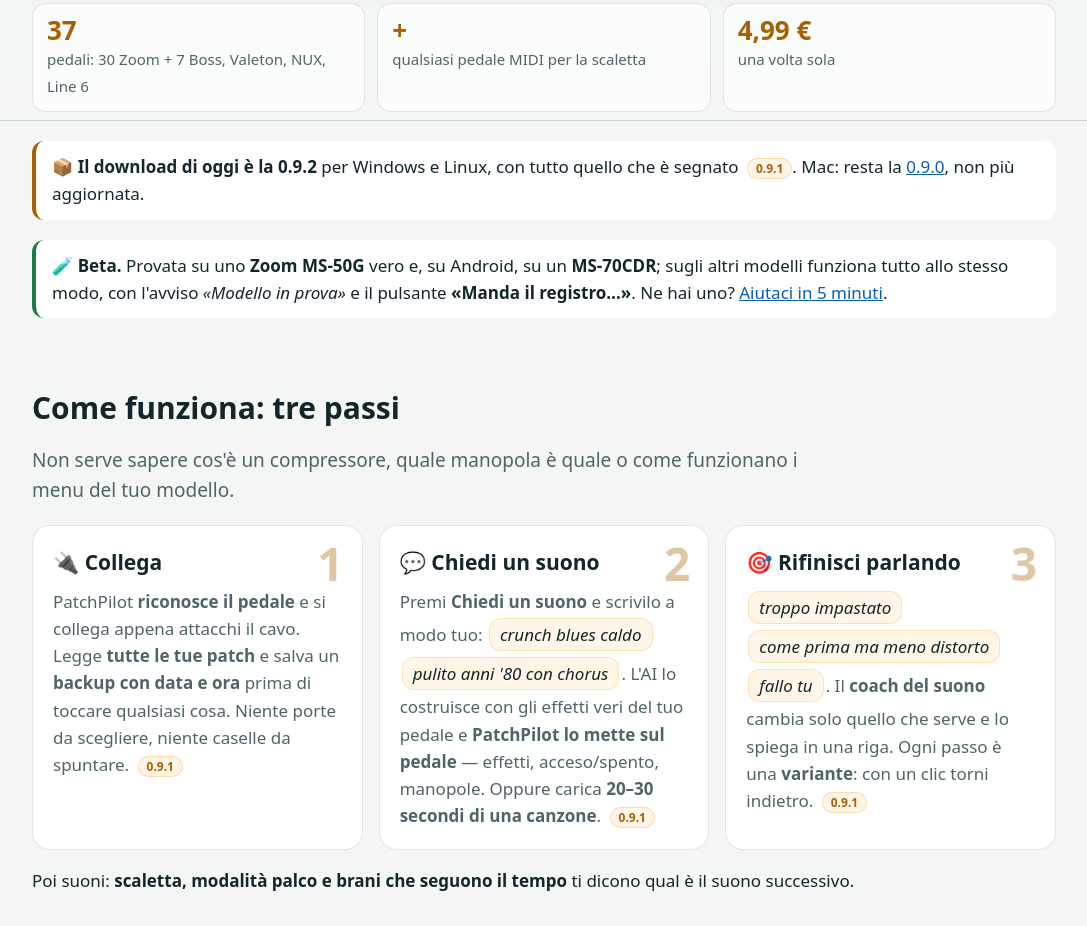
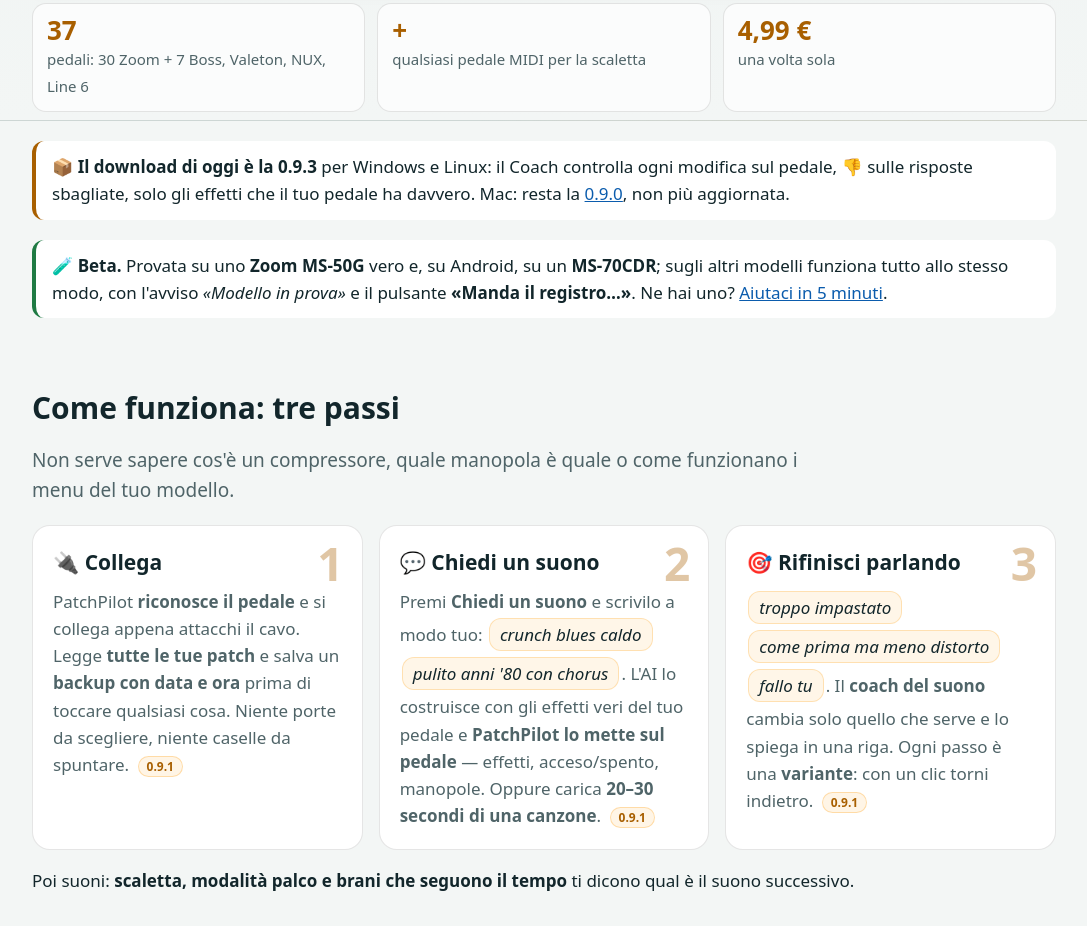
Before and after one commit to francescorizzo-cyber/patchpilot, a plain HTML site: page docs/it/index.html in a window 1280 px wide. Shown: the part 1278-2204 px from the top of the page, without its empty margins (96-1183 px from the left). Drawn offline with Linux system fonts and the light colour scheme.

Commit message:
Sito: download 0.9.3
Co-Authored-By: Claude Opus 5.5 <noreply@anthropic.com>
Claude-Session: https://claude.ai/code/session_016nMkwZNvanWj8WkSvaZa9V

```diff
--- a/docs/it/index.html
+++ b/docs/it/index.html
@@ -246,7 +246,7 @@ small,footer{color:var(--muted)}a{color:var(--blue)}footer{margin-top:3em;font-s
 <div class="stats"><div><b>37</b><span>pedali: 30 Zoom + 7 Boss, Valeton, NUX, Line 6</span></div><div><b>+</b><span>qualsiasi pedale MIDI per la scaletta</span></div><div><b>4,99 €</b><span>una volta sola</span></div></div>
 </div></div>
 <main>
-<p class="note">📦 <strong>Il download di oggi è la 0.9.2</strong> per Windows e Linux, con tutto quello che è segnato <span class="new">0.9.1</span>. Mac: resta la <a href="https://github.com/francescorizzo-cyber/patchpilot/releases/tag/v0.9.0">0.9.0</a>, non più aggiornata.</p>
+<p class="note">📦 <strong>Il download di oggi è la 0.9.3</strong> per Windows e Linux: il Coach controlla ogni modifica sul pedale, 👎 sulle risposte sbagliate, solo gli effetti che il tuo pedale ha davvero. Mac: resta la <a href="https://github.com/francescorizzo-cyber/patchpilot/releases/tag/v0.9.0">0.9.0</a>, non più aggiornata.</p>
 <p class="note" style="border-left-color:var(--green)">🧪 <strong>Beta.</strong> Provata su uno <strong>Zoom MS-50G</strong> vero e, su Android, su un <strong>MS-70CDR</strong>; sugli altri modelli funziona tutto allo stesso modo, con l'avviso <em>«Modello in prova»</em> e il pulsante <strong>«Manda il registro…»</strong>. Ne hai uno? <a href="https://github.com/francescorizzo-cyber/patchpilot/blob/main/TEST.md#italiano">Aiutaci in 5 minuti</a>.</p>
 <h2 id="come">Come funziona: tre passi</h2>
 <p class="lead">Non serve sapere cos'è un compressore, quale manopola è quale o come funzionano i menu del tuo modello.</p>
```
Also changed, not shown: docs/index.html (+1 -1 lines).
